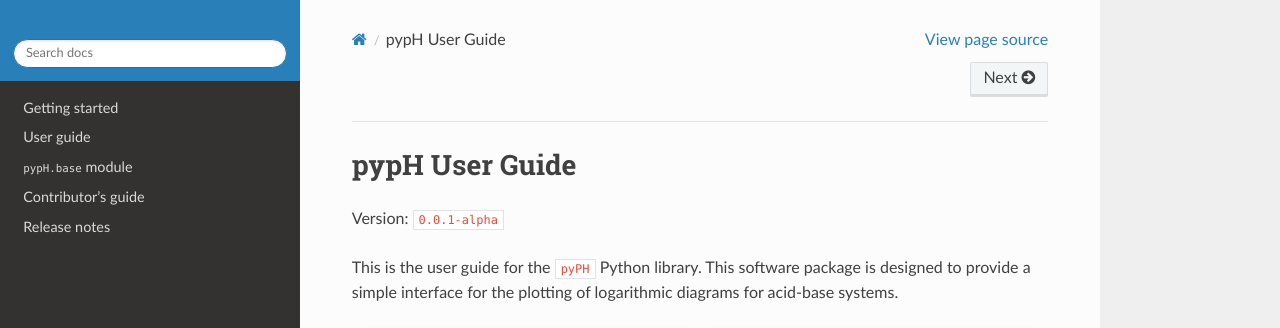
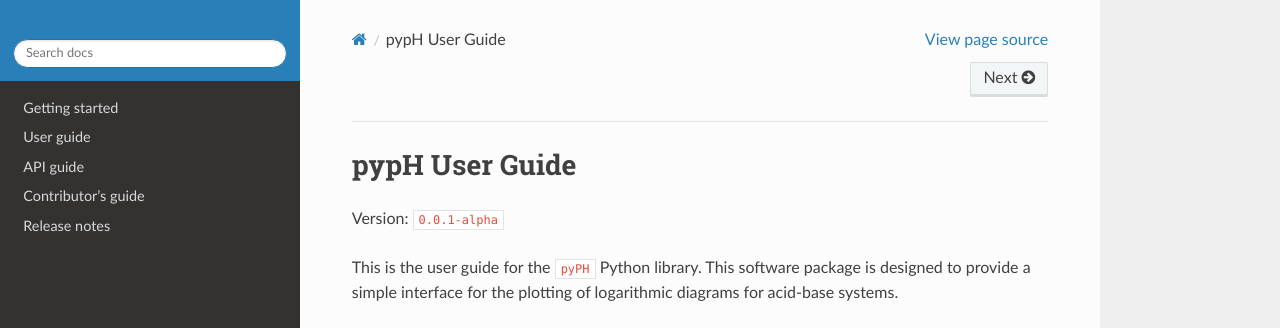
Before and after one commit to ppravatto/pypH, a Jupyter Book: the page built from docs/intro.md, in a window 1280 px wide. Shown: the top 328 px of the page. Built offline with Jupyter Book 1.0.4 settings and Sphinx 7.4.7 and the Read the Docs theme 3.1.0, drawn with Linux system fonts in a browser that asks for light colours.

````diff
--- a/docs/api.md
+++ b/docs/api.md
@@ -1,5 +1,8 @@
 (API)=
-# `pypH.base` module
+
+# API guide
+
+## `pypH.base` module
 
 ```{eval-rst}
 .. automodule:: pypH.base
````
